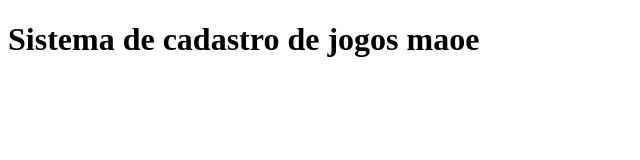
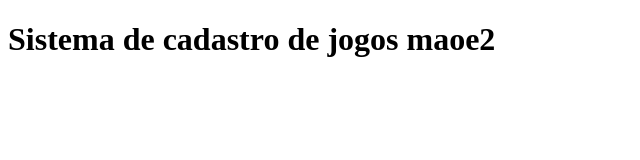
Before and after one commit to AlexAlbert-Dev/sistema-de-cadastro, a plain HTML site: page index.html in a window 1280 px wide. Shown: the full height of the page, 0-640 px from the left. Drawn offline with Linux system fonts and the light colour scheme.

Commit message:
adicionando index

```diff
--- a/index.html
+++ b/index.html
@@ -7,7 +7,7 @@
     <title>Meus jogos</title>
 </head>
 <body>
-    <h1>Sistema de cadastro de jogos maoe</h1>
+    <h1>Sistema de cadastro de jogos maoe2</h1>
     <script src="app.js"></script>
 </body>
 </html>
```
